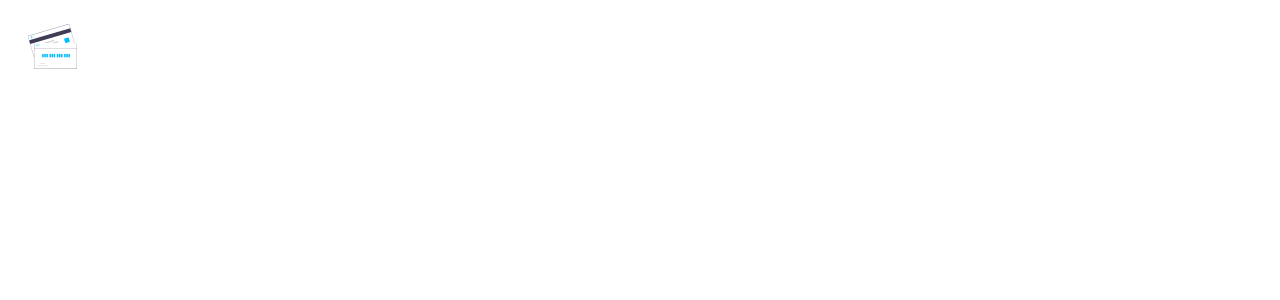
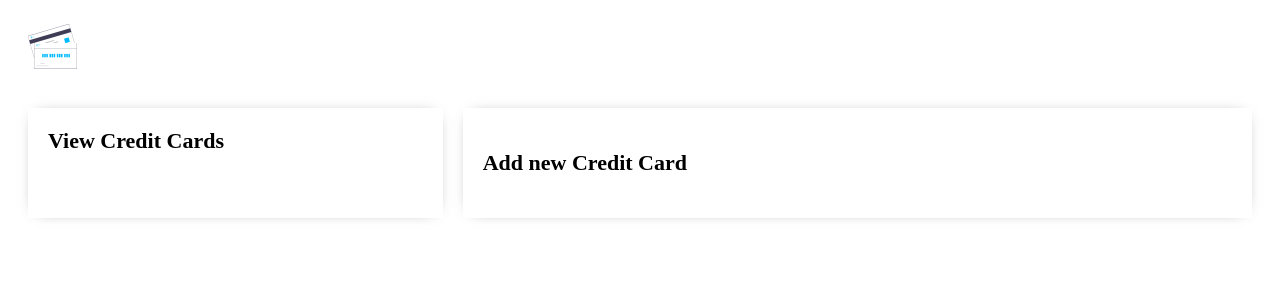
Before and after one commit to JoshuaMasilela/shift-tech, a React (Create React App) app: page / in a window 1280 px wide. Shown: the top 300 px of the page. Built offline with nearby package versions, Linux system fonts and the light colour scheme.

Commit message:
feat: display widgets

```diff
--- a/src/components/HomeSection/index.js
+++ b/src/components/HomeSection/index.js
@@ -1,4 +1,7 @@
 import React from 'react'
+import { smlWidgetObj, lrgWidgetObj } from '../StaticData'
+import ViewCardsSection from '../Widgets/ViewCardsSection';
+import AddCardsSection from '../Widgets/AddCardSection';
 import { HomeContainer, WidgetContainer } from './HomeElements'
 
 export default function HomeSection() {
@@ -6,9 +9,9 @@ export default function HomeSection() {
     <HomeContainer>
 
       <WidgetContainer>
-
-
+        <ViewCardsSection {...smlWidgetObj} />
+        <AddCardsSection {...lrgWidgetObj} />
       </WidgetContainer>
-      </HomeContainer>
+    </HomeContainer>
   )
 }
--- a/src/components/Widgets/AddCardSection.js
+++ b/src/components/Widgets/AddCardSection.js
@@ -1,7 +1,12 @@
 import React from 'react'
+import { AddCardContainer, AddCardTitle } from './Elements/AddCardElements'
 
-export default function AddCardSection() {
+export default function AddCardSection({
+  title
+}) {
   return (
-    <div>AddCardSection</div>
+    <AddCardContainer>
+      <AddCardTitle>{title}</AddCardTitle>
+    </AddCardContainer>
   )
 }
--- a/src/components/Widgets/Elements/AddCardElements.js
+++ b/src/components/Widgets/Elements/AddCardElements.js
@@ -1 +1,13 @@
 import styled from "styled-components";
+
+export const AddCardContainer = styled.div`;
+flex:2;
+-webkit-box-shadow: 0px 0px 15px -10px rgba(0, 0, 0, 0.75);
+box-shadow: 0px 0px 15px -10px rgba(0, 0, 0, 0.75);
+padding: 20px;
+`;
+
+export const AddCardTitle = styled.h3`;
+font-size: 22px;
+font-weight: 600;
+`;
--- a/src/components/Widgets/Elements/ViewCardsElements.js
+++ b/src/components/Widgets/Elements/ViewCardsElements.js
@@ -0,0 +1,14 @@
+import styled from "styled-components";
+
+export const ViewCardsContainer = styled.div`;
+flex:1;
+-webkit-box-shadow: 0px 0px 15px -10px rgba(0, 0, 0, 0.75);
+box-shadow: 0px 0px 15px -10px rgba(0, 0, 0, 0.75);
+padding: 20px;
+margin-right: 20px;
+`;
+
+export const ViewCardsTitle = styled.span`
+font-size: 22px;
+font-weight: 600;
+`;
--- a/src/components/Widgets/ViewCardsSection.js
+++ b/src/components/Widgets/ViewCardsSection.js
@@ -1,7 +1,12 @@
 import React from 'react'
+import { ViewCardsContainer, ViewCardsTitle } from './Elements/ViewCardsElements'
 
-export default function ViewCardsSection() {
+export default function ViewCardsSection({
+  title
+}) {
   return (
-    <div>ViewCardsSection</div>
+  <ViewCardsContainer>
+    <ViewCardsTitle>{title}</ViewCardsTitle>
+  </ViewCardsContainer>
   )
 }
```
